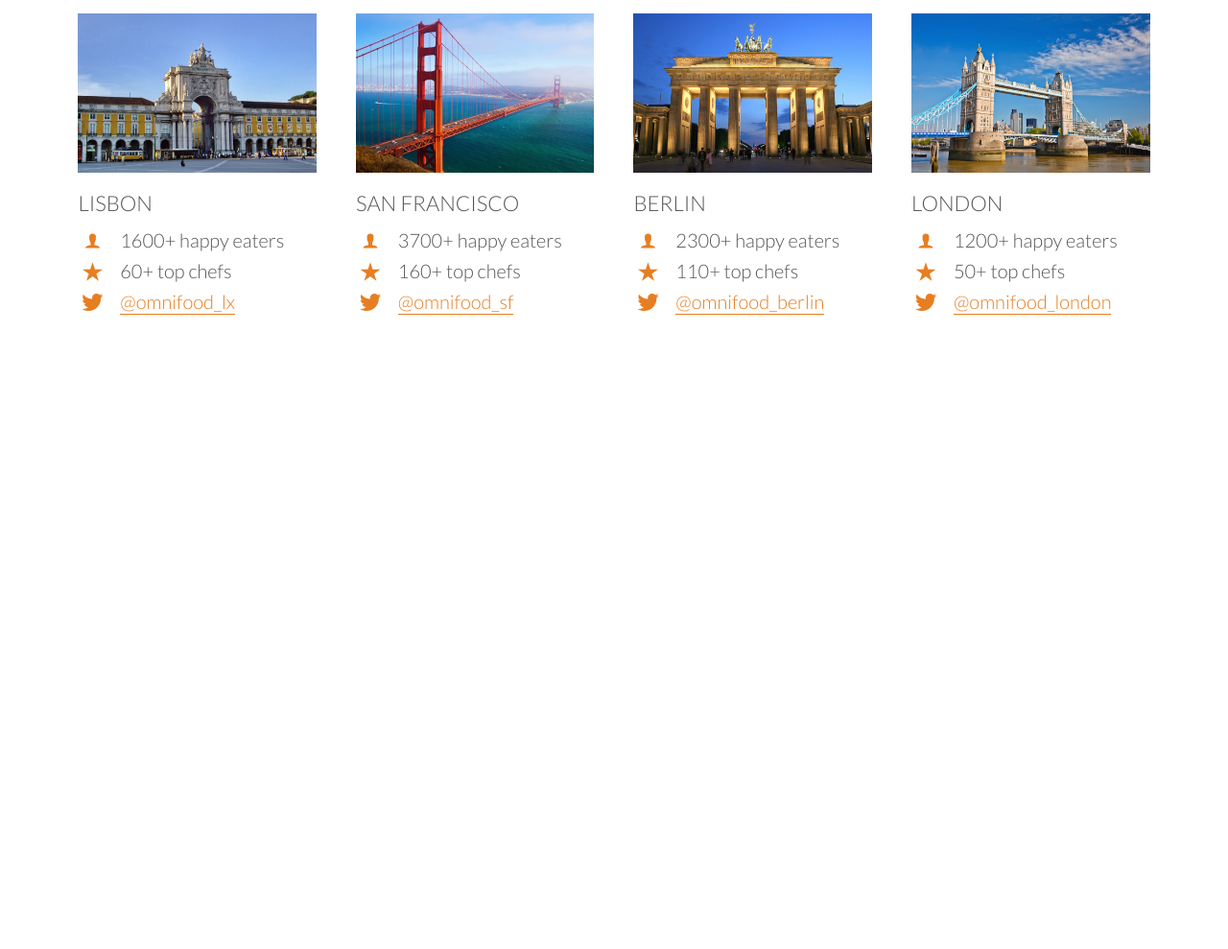
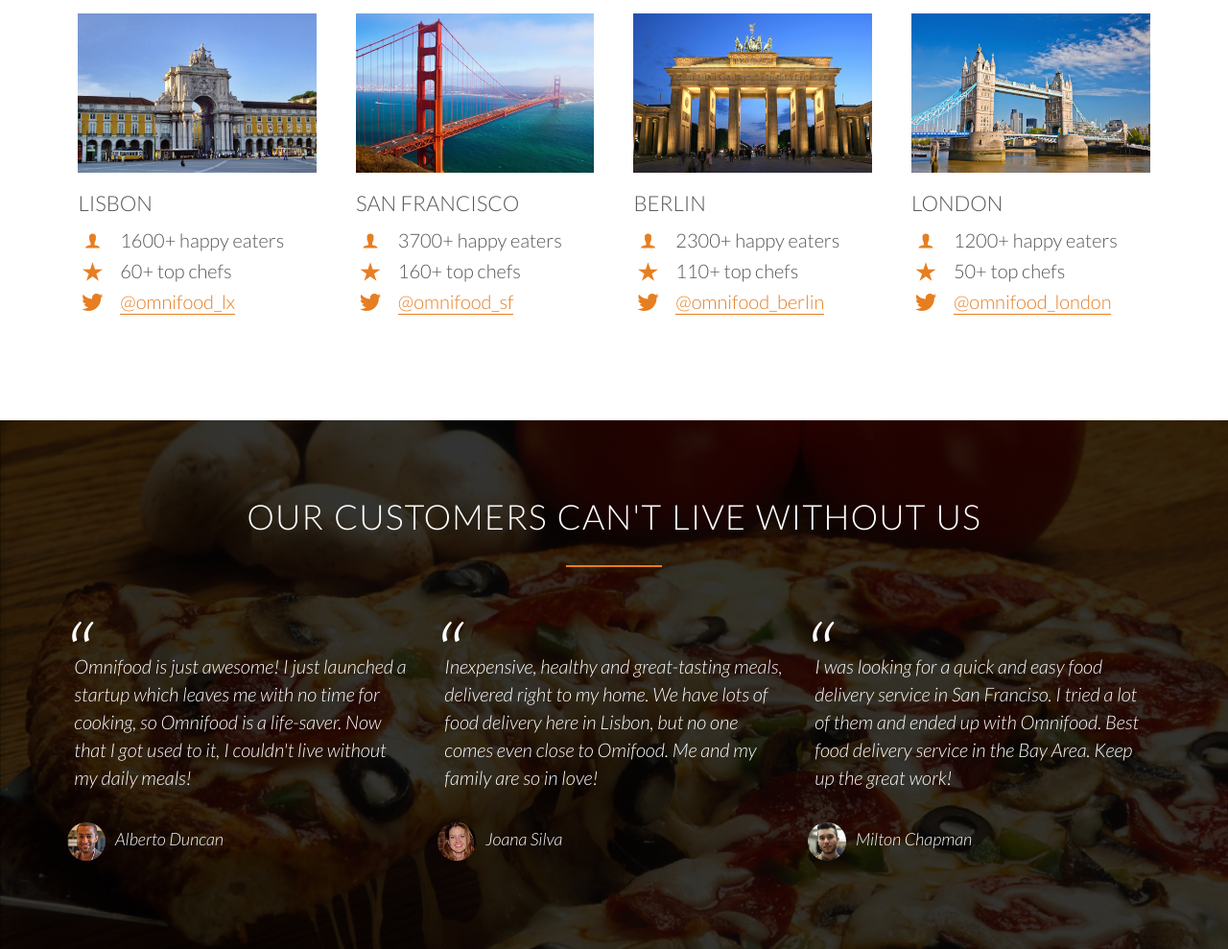
Before and after one commit to tolgatuna/Udemy_HTML5andCSS, a plain HTML site: page Unit_5_6_Omnifood/index.html in a window 1280 px wide. Shown: the part 2919-3908 px from the top of the page at 96% size. Before the commit the page ends 3357 px from the top, so only its background shows below. Drawn offline with Linux system fonts and the light colour scheme; files whose address does not match are found by name.

Commit message:
Unit 5 Building the customer testimonials section (Lesson 50 - 51) is completed.

```diff
--- a/Unit_5_6_Omnifood/index.html
+++ b/Unit_5_6_Omnifood/index.html
@@ -218,5 +218,31 @@
                 </div>
             </div>
         </section>
+
+        <section class="section-testimonials">
+            <div class="row">
+                <h2>Our customers can't live without us</h2>
+            </div>
+            <div class="row">
+                <div class="col span-1-of-3">
+                    <blockquote>
+                        Omnifood is just awesome! I just launched a startup which leaves me with no time for cooking, so Omnifood is a life-saver. Now that I got used to it, I couldn't live without my daily meals!
+                    </blockquote>
+                    <cite><img src="resources/img/customer-1.jpg" alt="Alberto Duncan">Alberto Duncan</cite>
+                </div>
+                <div class="col span-1-of-3">
+                    <blockquote>
+                        Inexpensive, healthy and great-tasting meals, delivered right to my home. We have lots of food delivery here in Lisbon, but no one comes even close to Omifood. Me and my family are so in love!
+                    </blockquote>
+                    <cite><img src="resources/img/customer-2.jpg" alt="Joana Silva">Joana Silva</cite>
+                </div>
+                <div class="col span-1-of-3">
+                    <blockquote>
+                        I was looking for a quick and easy food delivery service in San Franciso. I tried a lot of them and ended up with Omnifood. Best food delivery service in the Bay Area. Keep up the great work!
+                    </blockquote>
+                    <cite><img src="resources/img/customer-3.jpg" alt="Milton Chapman">Milton Chapman</cite>
+                </div>
+            </div>
+        </section>
     </body>
 </html>
--- a/Unit_5_6_Omnifood/resources/css/style.css
+++ b/Unit_5_6_Omnifood/resources/css/style.css
@@ -356,3 +356,46 @@ header {
 .city-feature {
     margin-bottom: 5px;
 }
+
+
+/* -------------------------------------------- */
+/* SECTION: TESTIMONIALS */
+/* -------------------------------------------- */
+.section-testimonials {
+    background-image: linear-gradient(rgba(0, 0, 0, 0.8), rgba(0, 0, 0, 0.8)), url(img/back-customers.jpg);
+    background-size: cover;
+    color: #fff;
+    background-attachment: fixed;
+}
+
+blockquote {
+    padding: 2%;
+    font-style: italic;
+    font-weight: 300;
+    line-height: 145%;
+    position: relative;
+    margin-top: 40px;
+}
+
+blockquote:before {
+    display: block;
+    content: "\201C";
+    font-size: 500%;
+    position: absolute;
+    top: -3px;
+    left: -5px;
+
+}
+
+cite {
+    display: block;
+    font-size: 90%;
+    margin-top: 25px;
+}
+
+cite img {
+    height: 40px;
+    border-radius: 50%;
+    margin-right: 10px;
+    vertical-align: middle;
+}
```
Also changed, not shown: Unit_5_6_Omnifood/resources/css/img/back-customers.jpg (renamed from Unit_5_6_Omnifood/resources/img/back-customers.jpg).
